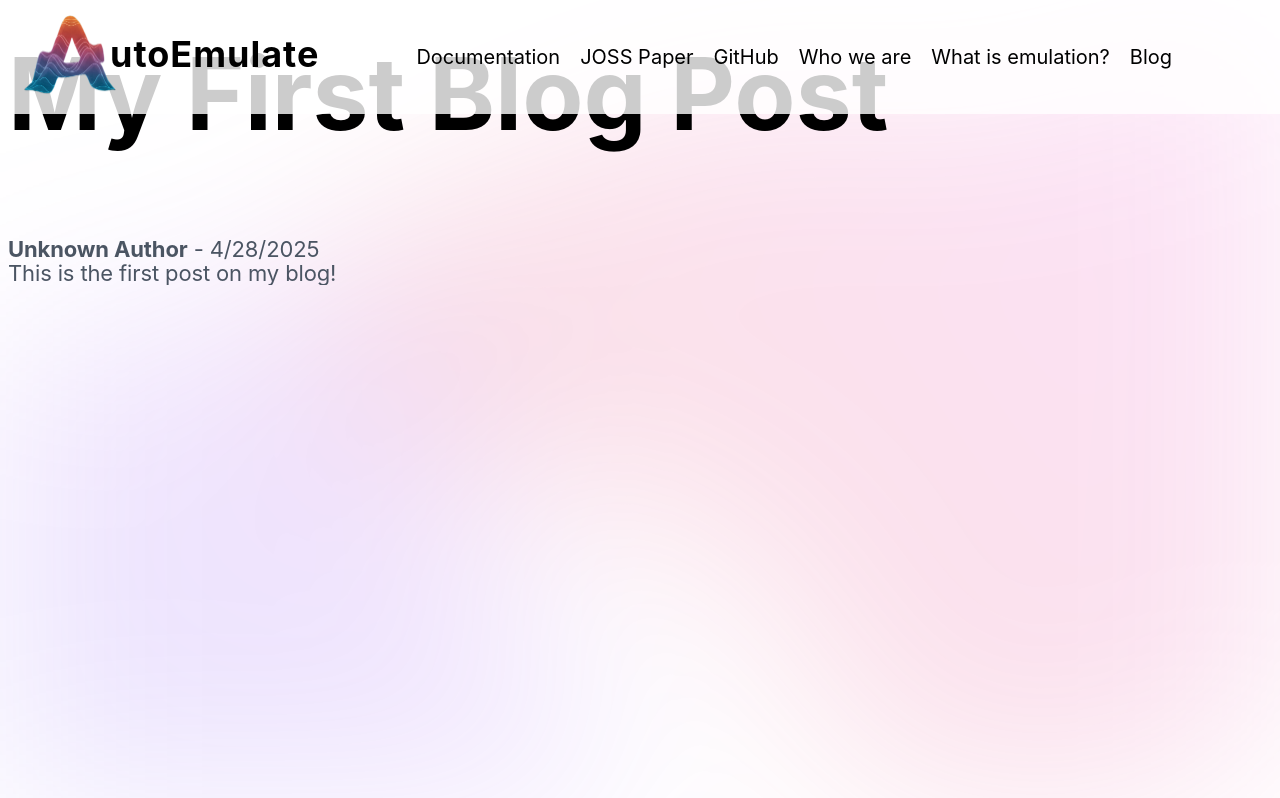
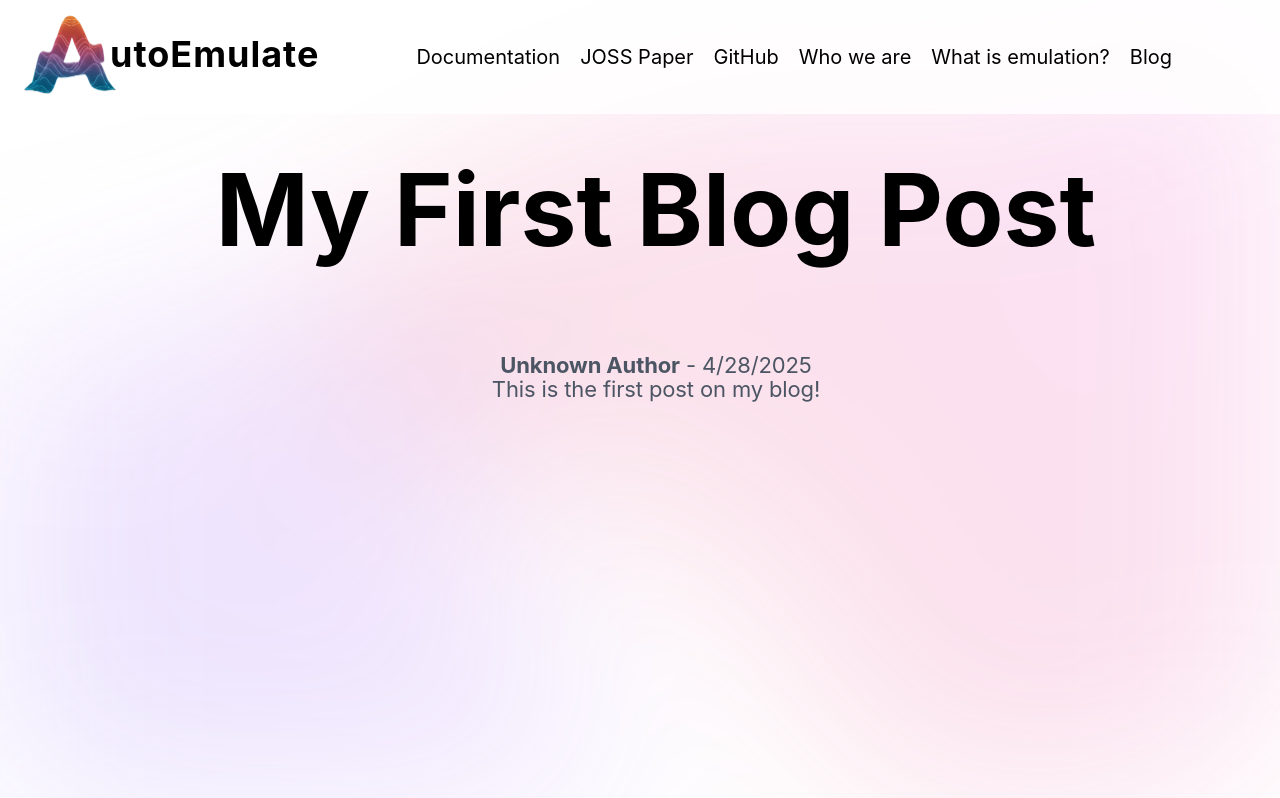
Before and after one commit to alan-turing-institute/astroemulate, an Astro site: page /blog/test in a window 1280 px wide. Built offline with nearby package versions, Linux system fonts and the light colour scheme; Astro itself is replaced by a stand-in of ours.

Commit message:
better formatting

```diff
--- a/src/layouts/BlogLayout.astro
+++ b/src/layouts/BlogLayout.astro
@@ -5,20 +5,14 @@ import "../styles/global.css";
 import Navbar from "../components/Navbar.astro";
 ---
 
-<html>
 <head>
     <title>{title}</title>
 </head>
-    <body>
 <div id="container">
-            <img
-                id="background"
-                src={background.src}
-                alt=""
-                fetchpriority="high"
-            />
+    <img id="background" src={background.src} alt="" fetchpriority="high" />
     <main>
         <Navbar />
+        <div class="intro">
             <article>
                 <header>
                     <h1>{title}</h1>
@@ -29,10 +23,9 @@ import Navbar from "../components/Navbar.astro";
                     <slot />
                 </main>
             </article>
+        </div>
     </main>
-        </div>
-    </body>
-</html>
+
     <script>
         window.addEventListener("scroll", function () {
             const navbar = document.getElementById("navbar");
@@ -43,3 +36,4 @@ import Navbar from "../components/Navbar.astro";
             }
         });
     </script>
+</div>
```
Lines whose indentation alone changed are shown as unchanged.
